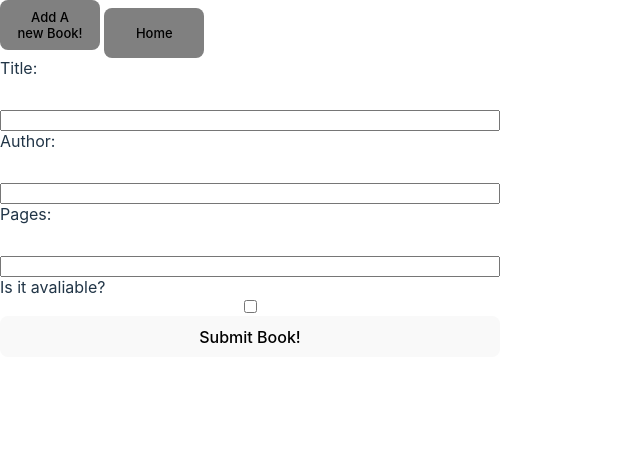
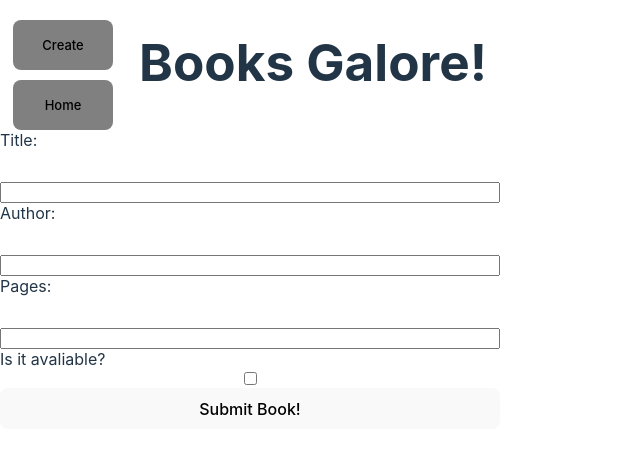
Before and after one commit to Aidannyboi/MernBooksPtTwo, a React (Vite) app in the folder client/: page /book/create in a window 1280 px wide. Shown: the top 454 px of the page, without its empty margins (0-640 px from the left). Built offline with nearby package versions, Linux system fonts and the light colour scheme.

Commit message:
Fixed Header and added colors for error validation

```diff
--- a/client/src/App.jsx
+++ b/client/src/App.jsx
@@ -1,9 +1,10 @@
 
-import {BrowserRouter, Routes, Route, Link} from 'react-router-dom'
+import {BrowserRouter, Routes, Route} from 'react-router-dom'
 import Home from './views/home'
 import ViewBook from './components/bookDetail'
 import BookForm from './views/bookForm'
 import BookUpdate from './components/bookUpdate'
+import Header from './views/header'
 
 function App() {
 
@@ -11,8 +12,9 @@ function App() {
   return (
     <>
       <BrowserRouter>
-        <Link to={'/book/create'}> <button className="headerButtons marginIssue">Add A new Book!</button> </Link>
-        <Link to={'/'}> <button className="headerButtons marginIssue" >Home</button> </Link>
+        <>
+          <Header/>
+        </>
         <Routes>
           <Route path='/' element={<Home/>}/>
           <Route path='/book/:id/details' element={<ViewBook/>}/>
--- a/client/src/index.css
+++ b/client/src/index.css
@@ -110,8 +110,21 @@ button:focus-visible {
   height: 50px;
   width: 100px;
   font-size: small;
+  margin-top: 10px;
 }
 
-.marginIssue{
-  margin-top: 0px;
+
+.header{
+  display: flex;
+  flex-direction: column;
+  margin-top: 10px;
 }
+
+.topPage{
+  display: flex;
+  justify-content: space-around;
+}
+
+.error{
+  color: red;
+}
--- a/client/src/views/bookForm.jsx
+++ b/client/src/views/bookForm.jsx
@@ -90,15 +90,15 @@ const BookForm = () => {
             <form onSubmit={SubmitHandler} className="formDetail">
 
                 <label>Title:</label>
-                <p>{titleError}</p>
+                <p className="error">{titleError}</p>
                 <input type="text" onChange={handleTitle} value={Title}/>
 
                 <label>Author:</label>
-                <p>{authorError}</p>
+                <p className="error">{authorError}</p>
                 <input type="text" onChange={handleAuthor} value={Author}/>
 
                 <label>Pages:</label>
-                <p>{pagesError}</p>
+                <p className="error">{pagesError}</p>
                 <input type="number" onChange={handlePages} value={Pages}/>
 
                 <label>Is it avaliable?</label>
--- /dev/null
+++ b/client/src/views/header.jsx
@@ -0,0 +1,24 @@
+
+import { Link } from "react-router-dom"
+
+const Header = () => {
+
+return(
+    <>
+        <div className="topPage">
+
+            <div className="header">
+                <Link to={'/book/create'}> <button className="headerButtons marginIssue" >Create</button> </Link>
+                <Link to={'/'}> <button className="headerButtons marginIssue" >Home</button> </Link>
+            </div>
+
+            <h1> Books Galore!</h1>
+
+        </div>
+    </>
+
+)
+
+}
+
+export default Header;
```
